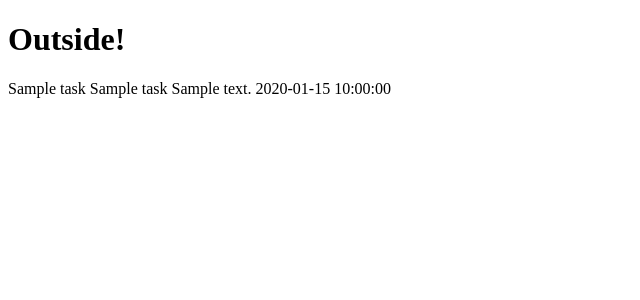
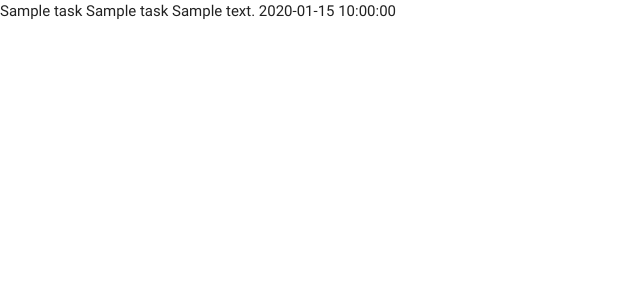
Before and after one commit to rimantascode/task-manager-miniproject, a Flask app: page / in a window 1280 px wide. Shown: the top 300 px of the page, without its empty margins (0-640 px from the left). Run offline with Flask 2, Linux system fonts and the light colour scheme; a database or web service that is not in the repository returns one stand-in record (Sample ...); some libraries are stand-ins or nearby versions.

Commit message:
added materialize links to the base.html

```diff
--- a/templates/base.html
+++ b/templates/base.html
@@ -1,10 +1,18 @@
 
 <!DOCTYPE html>
 <html>
-    <head></head>
-    <body>
-        <h1>Outside!</h1>
-        {% block content %}
-        {% endblock %}
-    </body>
+
+<head>
+    <link href="https://fonts.googleapis.com/icon?family=Material+Icons" rel="stylesheet">
+    <link rel="stylesheet" href="https://cdnjs.cloudflare.com/ajax/libs/materialize/0.100.2/css/materialize.min.css">
+</head>
+
+<body>
+    {% block content %}
+    {% endblock %}
+
+    <script src="https://cdnjs.cloudflare.com/ajax/libs/jquery/3.2.1/jquery.min.js"></script>
+    <script src="https://cdnjs.cloudflare.com/ajax/libs/materialize/0.100.2/js/materialize.min.js"></script>
+</body>
+
 </html>
```
